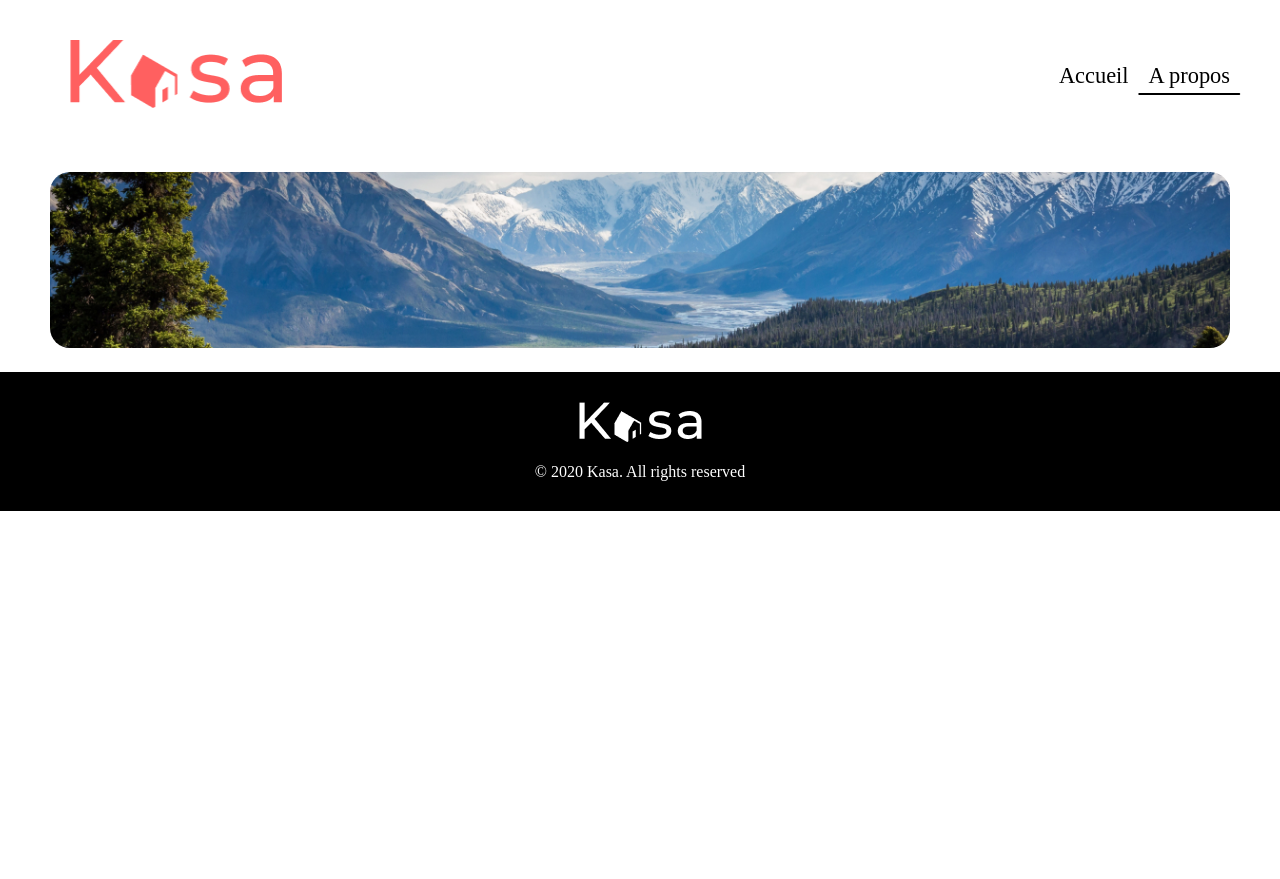
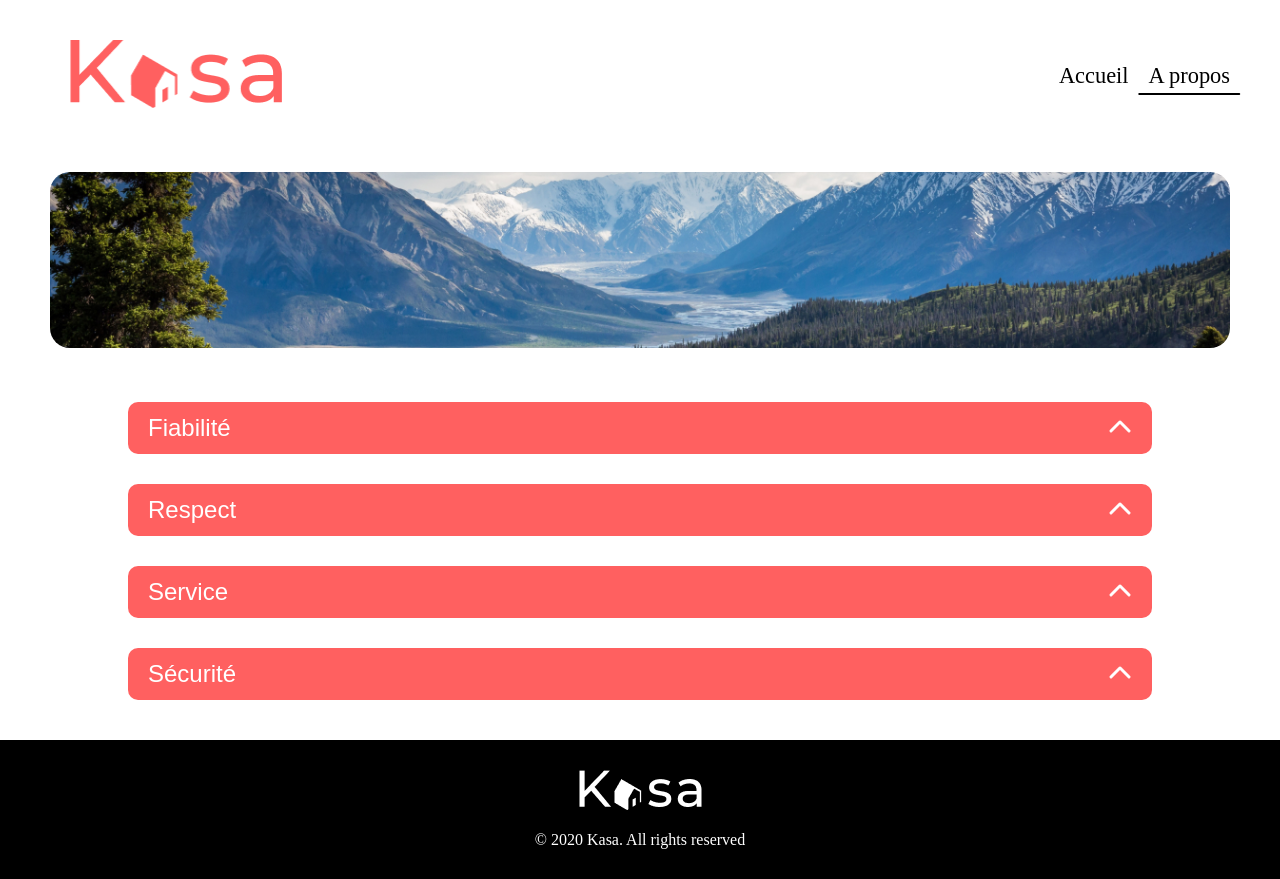
Before and after one commit to flowxt/Kasa, a React (Create React App) app: page /about in a window 1280 px wide. Before the commit the page ends 800 px from the top, so only its background shows below. Built offline with nearby package versions, Linux system fonts and the light colour scheme.

Commit message:
about ok

```diff
--- a/package.json
+++ b/package.json
@@ -3,6 +3,9 @@
   "version": "0.1.0",
   "private": true,
   "dependencies": {
+    "@fortawesome/fontawesome-svg-core": "^6.7.1",
+    "@fortawesome/free-solid-svg-icons": "^6.7.1",
+    "@fortawesome/react-fontawesome": "^0.2.2",
     "@testing-library/jest-dom": "^5.17.0",
     "@testing-library/react": "^13.4.0",
     "@testing-library/user-event": "^13.5.0",
--- /dev/null
+++ b/src/components/Content.js
@@ -0,0 +1,65 @@
+import React, { useState } from "react";
+import { FontAwesomeIcon } from "@fortawesome/react-fontawesome";
+import { faChevronDown, faChevronUp } from "@fortawesome/free-solid-svg-icons";
+
+const Content = () => {
+  const [activeSlides, setActiveSlides] = useState([]);
+
+  const toggleSlide = (index) => {
+    setActiveSlides((prevActiveSlides) =>
+      prevActiveSlides.includes(index)
+        ? prevActiveSlides.filter((i) => i !== index)
+        : [...prevActiveSlides, index]
+    );
+  };
+
+  const slides = [
+    {
+      title: "Fiabilité",
+      content:
+        "Les annonces postées sur Kasa garantissent une fiabilité totale. Les photos sont conformes aux logements, et toutes les informations sont régulièrement vérifiées par nos équipes.",
+    },
+    {
+      title: "Respect",
+      content:
+        "La bienveillance fait partie des valeurs de Kasa. Tout comportement discriminatoire ou de perturbation du voisinage entraînera une exclusion de notre plateforme.",
+    },
+    {
+      title: "Service",
+      content:
+        "La qualité de service est au cœur de notre engagement chez Kasa. Nous veillons à ce que chaque interaction, que ce soit avec nos hôtes ou nos locataires, soit empreinte de respect et de bienveillance.",
+    },
+    {
+      title: "Sécurité",
+      content:
+        "La sécurité est la priorité de Kasa. Aussi bien pour nos hôtes que pour les voyageurs, chaque logement correspond aux critères de sécurité établis par nos services. En laissant une note aussi bien à l'hôte qu'au locataire, cela permet à nos équipes de vérifier que les standards sont bien respectés. Nous organisons également des ateliers sur la sécurité domestique pour nos hôtes.",
+    },
+  ];
+
+  return (
+    <>
+      {slides.map((slide, index) => (
+        <div className="slide" key={index}>
+          <button className="btn" onClick={() => toggleSlide(index)}>
+            {slide.title}
+            <FontAwesomeIcon
+              icon={faChevronDown}
+              className={`icon ${
+                activeSlides.includes(index) ? "rotate-up" : "rotate-down"
+              }`}
+            />
+          </button>
+          <div
+            className={`content ${
+              activeSlides.includes(index) ? "content-active" : ""
+            }`}
+          >
+            <p>{slide.content}</p>
+          </div>
+        </div>
+      ))}
+    </>
+  );
+};
+
+export default Content;
--- /dev/null
+++ b/src/components/ContentError.js
@@ -0,0 +1,13 @@
+import React from "react";
+
+const ContentError = () => {
+  return (
+    <div className="contentError">
+      <h2>404</h2>
+      <p>Oups! la page que vous demandez n'existe pas.</p>
+      <a href="/">Retourner sur la page d'accueil</a>
+    </div>
+  );
+};
+
+export default ContentError;
--- a/src/pages/About.js
+++ b/src/pages/About.js
@@ -2,6 +2,7 @@ import React from "react";
 import Navigation from "../components/Navigation";
 import Logo from "../components/Logo";
 import Background from "../components/Background2";
+import Content from "../components/Content";
 import Footer from "../components/Footer";
 
 const About = () => {
@@ -15,6 +16,9 @@ const About = () => {
         <Background />
       </div>
       <div>
+        <Content />
+      </div>
+      <div>
         <Footer />
       </div>
     </>
--- a/src/pages/Error.js
+++ b/src/pages/Error.js
@@ -2,6 +2,7 @@ import React from "react";
 import Navigation from "../components/Navigation";
 import Logo from "../components/Logo";
 import Footer from "../components/Footer";
+import ContentError from "../components/ContentError";
 
 const Error = () => {
   return (
@@ -11,6 +12,9 @@ const Error = () => {
         <Navigation />
       </div>
       <div>
+        <ContentError />
+      </div>
+      <div>
         <Footer />
       </div>
     </>
--- /dev/null
+++ b/src/styles/components/_contentError.scss
@@ -0,0 +1,24 @@
+.contentError{
+    @include verticalCenter;
+    display: flex;
+    flex-direction: column;
+    h2 {
+        font-size: 10rem;
+        font-weight: 700;
+        color: $color-1;
+        margin-bottom: 40px;
+        margin-top: 20px;
+
+    }
+    p{
+        font-size: 1.6rem;
+        margin-bottom: 70px;
+        color: $color-1;
+    }
+    a{
+
+        font-size: 1rem;
+        color: black;
+        margin-bottom: 120px;
+    }
+}
--- a/src/styles/components/_footer.scss
+++ b/src/styles/components/_footer.scss
@@ -5,6 +5,7 @@
     display: flex;
     flex-direction: column;
     padding: 30px;
+    margin-top: 40px;
 
     img{
         margin-bottom: 20px;
--- /dev/null
+++ b/src/styles/components/_slide.scss
@@ -0,0 +1,86 @@
+.slide {
+    display: flex;
+    flex-direction: column;
+    align-items: center;
+
+    .btn {
+      width: 80%;
+      background: $color-1;
+      color: $color-3;
+      border: none;
+      border-radius: 10px;
+      height: 52px;
+      font-size: 1.5rem;
+      display: flex;
+      justify-content: space-between;
+      align-items: center;
+      text-align: left;
+      padding-left: 20px;
+      cursor: pointer;
+      padding-right: 20px;
+
+      margin-top: 30px;
+    }
+    .slide:nth-child(4) .btn {
+        margin-bottom: 20px;
+      }
+
+    .content {
+      overflow: hidden;
+      max-height: 0;
+      width: 80%;
+      transition: max-height 0.3s ease, opacity 0.3s ease, margin-bottom 0.3s ease;
+      opacity: 0;
+      margin-bottom: 0; // Ajoutez un margin-bottom initial de 0
+    }
+
+    .content-active {
+      max-height: 200px; // Ajustez selon la hauteur max du texte
+      opacity: 1;
+
+    }
+
+    p {
+      margin-bottom: 0; // Supprimez le margin-bottom du paragraphe
+      font-size: 1.2rem;
+      background: $color-2;
+      padding: 20px;
+      border-radius: 0 0 10px 10px;
+    }
+
+    .icon {
+      transition: transform 0.3s ease;
+    }
+
+    .rotate-down {
+      animation: rotateDown 0.3s forwards;
+    }
+
+    .rotate-up {
+      animation: rotateUp 0.3s forwards;
+    }
+
+    @keyframes rotateDown {
+      0% {
+        transform: rotate(0deg);
+      }
+      50% {
+        transform: rotate(90deg);
+      }
+      100% {
+        transform: rotate(180deg);
+      }
+    }
+
+    @keyframes rotateUp {
+      0% {
+        transform: rotate(180deg);
+      }
+      50% {
+        transform: rotate(90deg);
+      }
+      100% {
+        transform: rotate(0deg);
+      }
+    }
+  }
--- a/src/styles/index.css
+++ b/src/styles/index.css
@@ -139,4 +139,120 @@ li {
   margin: 0;
   width: 100%;
   font-size: 0.8rem;
+}
+
+.contentError {
+  display: flex;
+  justify-content: center;
+  align-items: center;
+  display: flex;
+  flex-direction: column;
+}
+.contentError h2 {
+  font-size: 10rem;
+  font-weight: 700;
+  color: #FF6060;
+  margin-bottom: 40px;
+  margin-top: 20px;
+}
+.contentError p {
+  font-size: 1.6rem;
+  margin-bottom: 70px;
+  color: #FF6060;
+}
+.contentError a {
+  font-size: 1rem;
+  color: black;
+  margin-bottom: 120px;
+}
+
+.slide {
+  display: flex;
+  flex-direction: column;
+  align-items: center;
+}
+.slide .btn {
+  width: 80%;
+  background: #FF6060;
+  color: white;
+  border: none;
+  border-radius: 10px;
+  height: 52px;
+  font-size: 1.5rem;
+  display: flex;
+  justify-content: space-between;
+  align-items: center;
+  text-align: left;
+  padding-left: 20px;
+  cursor: pointer;
+  padding-right: 20px;
+  margin-top: 30px;
+}
+.slide .slide:nth-child(4) .btn {
+  margin-bottom: 20px;
+}
+.slide .content {
+  overflow: hidden;
+  max-height: 0;
+  width: 80%;
+  transition: max-height 0.3s ease, opacity 0.3s ease, margin-bottom 0.3s ease;
+  opacity: 0;
+  margin-bottom: 0;
+}
+.slide .content-active {
+  max-height: 200px;
+  opacity: 1;
+}
+.slide p {
+  margin-bottom: 0;
+  font-size: 1.2rem;
+  background: #f1f0f0;
+  padding: 20px;
+  border-radius: 0 0 10px 10px;
+}
+.slide .icon {
+  transition: transform 0.3s ease;
+}
+.slide .rotate-down {
+  animation: rotateDown 0.3s forwards;
+}
+.slide .rotate-up {
+  animation: rotateUp 0.3s forwards;
+}
+@keyframes rotateDown {
+  0% {
+    transform: rotate(0deg);
+  }
+  50% {
+    transform: rotate(90deg);
+  }
+  100% {
+    transform: rotate(180deg);
+  }
+}
+@keyframes rotateUp {
+  0% {
+    transform: rotate(180deg);
+  }
+  50% {
+    transform: rotate(90deg);
+  }
+  100% {
+    transform: rotate(0deg);
+  }
+}
+
+.footer {
+  background: black;
+  color: white;
+  display: flex;
+  justify-content: center;
+  align-items: center;
+  display: flex;
+  flex-direction: column;
+  padding: 30px;
+  margin-top: 40px;
+}
+.footer img {
+  margin-bottom: 20px;
 }/*# sourceMappingURL=index.css.map */
--- a/src/styles/index.scss
+++ b/src/styles/index.scss
@@ -3,4 +3,6 @@
 @import "./components/navigation";
 @import "./components/background";
 @import "./components/cards";
+@import "./components/contentError";
+@import "./components/slide";
 @import "./components/footer";
```
Also changed, not shown: 2 other files (tests, documents, lock files or other folders).
